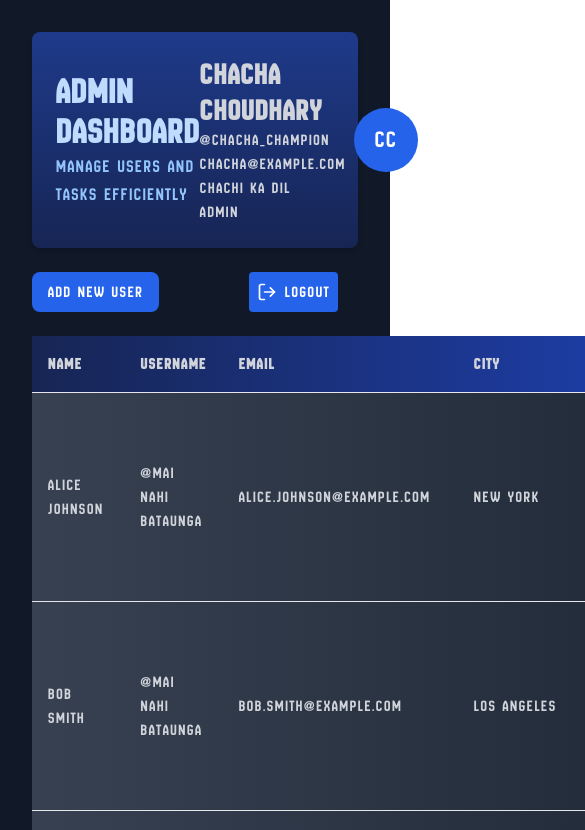
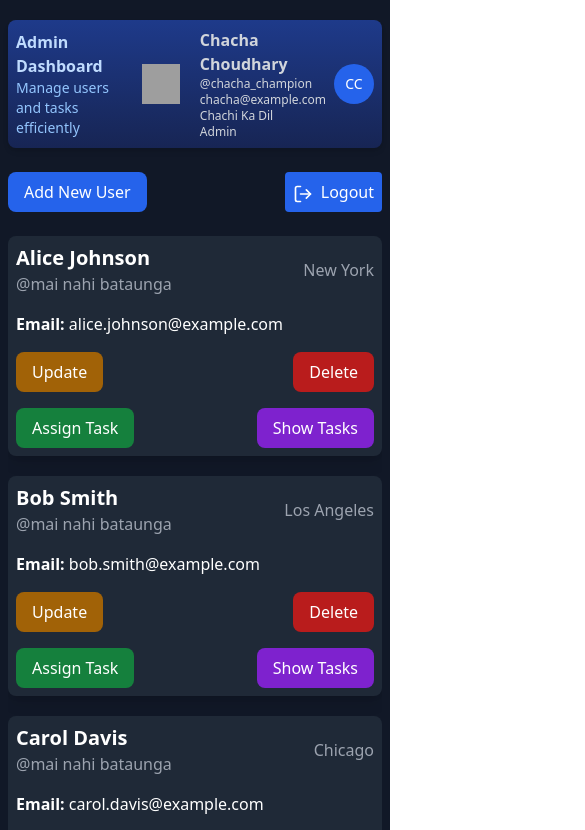
Before and after one commit to whatsayan/userportal-frontend, a React (Vite) app: page /adminDashboard in a window 390 px wide. Shown: the top 830 px of the page, 585 px wide, since content can reach past the window. Built offline with nearby package versions, Linux system fonts and the light colour scheme; grey boxes are pictures that could not be loaded.

Commit message:
made responsive

```diff
--- a/src/App.jsx
+++ b/src/App.jsx
@@ -1,14 +1,31 @@
-import React from 'react'
-import Body from './components/Body'
-import { Toaster } from 'react-hot-toast'
+import React from "react";
+import { createBrowserRouter, RouterProvider } from "react-router-dom";
 
-const App = () => {
+import UserDashboard from "./pages/userDashboard";
+import AdminDashboard from "./pages/adminDashboard";
+import Login from "./pages/login";
+Login
+const browserRouter = createBrowserRouter([
+  {
+    path: "/",
+    element: <UserDashboard />,
+  },
+  {
+    path: "/adminDashboard",
+    element: <AdminDashboard />,
+  },
+  {
+    path: "/login",
+    element: <Login />,
+  },
+]);
+
+const Body = () => {
   return (
     <>
-      <Body/>
-      <Toaster/>
+      <RouterProvider router={browserRouter} />
     </>
-  )
-}
+  );
+};
 
-export default App
+export default Body;
--- a/src/components/Home.jsx
+++ /dev/null
@@ -1,13 +0,0 @@
-import React from "react";
-import toast from "react-hot-toast";
-import { Outlet } from "react-router-dom";
-import TestComp from "./TestComp";
-
-const Home = () => {
-  return <div className="font-NewAmsterdam tracking-widest cursor-default">
-    {/* <TestComp/> */}
-    <Outlet/>
-  </div>;
-};
-
-export default Home;
--- a/src/components/LoginRegister/InputField.jsx
+++ b/src/components/InputField.jsx
@@ -17,7 +17,7 @@ const InputField = ({
       className="w-full h-full rounded-full transition-all duration-300 bg-transparent pl-5 pr-10 outline-none text-sm md:text-base border-2 border-[#8697c4] font-extrabold peer focus:border-[#7091e6]"
       id={name}
       type={type}
-      aria-label={label}
+      // aria-label={label}
       required={required}
     />
     <label
--- a/src/components/LoginRegister/RoleSelection.jsx
+++ b/src/components/RoleSelection.jsx
@@ -1,8 +1,8 @@
 import React from "react";
 
 const RoleSelection = ({ role, onChange }) => (
-  <div className="input-box relative mt-6 h-12 w-full md:w-1/2">
-    <div className="flex flex-col md:flex-row items-center space-y-2 md:space-y-0 md:space-x-4">
+  <div className="input-box relative mt-6 w-full md:w-1/2">
+    <div className="flex items-center space-x-4 px-5">
       <label className="flex items-center space-x-2">
         <input
           type="radio"
--- a/src/components/TestComp.jsx
+++ /dev/null
@@ -1,40 +0,0 @@
-import React, { useState } from "react";
-
-const TestComp = () => {
-  const [isNotEmpty, setIsNotEmpty] = useState(false);
-
-  const handleInputChange = (e) => {
-    setIsNotEmpty(e.target.value !== "");
-  };
-
-  return (
-    <div className="bg-pink-600 h-screen w-screen flex justify-center items-center">
-      <div className="relative">
-        <input
-          type="email"
-          name="email"
-          id="email"
-          onChange={handleInputChange}
-          className={`peer w-full border-b-2 border-gray-300 bg-transparent px-2 py-2 text-gray-200 focus:outline-none focus:border-green-500 placeholder-transparent ${
-            isNotEmpty ? "peer-not-empty" : ""
-          }`}
-          placeholder="Email Address"
-          // autoComplete="off"
-          required
-        />
-        <label
-          htmlFor="email"
-          className={`absolute left-2 top-2 transition-all duration-300 transform ${
-            isNotEmpty
-              ? "text-green-500 -translate-y-6 scale-75"
-              : "text-gray-400 peer-placeholder-shown:scale-100 peer-placeholder-shown:translate-y-0"
-          } font-bold origin-left`}
-        >
-          Email Address
-        </label>
-      </div>
-    </div>
-  );
-};
-
-export default TestComp;
--- /dev/null
+++ b/src/components/UserCard.jsx
@@ -0,0 +1,59 @@
+import React from "react";
+
+const UserCard = ({
+  user,
+  handleUpdateUserClick,
+  handleShowTasksClick,
+  setShowTaskDialog,
+}) => {
+  return (
+    <div className=" w-full md:w-[24%] bg-gray-800 p-2 md:p-6 rounded-lg shadow-lg text-white">
+      <div className="flex justify-between items-center mb-4">
+        <div>
+          <h2 className="text-xl font-semibold">{user.name}</h2>
+          <p className="text-gray-400">
+            @{user.username || "mai nahi bataunga"}
+          </p>
+        </div>
+        <div className="text-gray-400">{user.city}</div>
+      </div>
+      <div className="mb-4">
+        <p>
+          <strong>Email:</strong> {user.email}
+        </p>
+      </div>
+      <div className="flex flex-col gap-4">
+        <div className=" flex justify-between ">
+          <button
+            className="py-2 px-4 bg-yellow-700 rounded-lg hover:bg-yellow-800"
+            onClick={() => handleUpdateUserClick(user)}
+          >
+            Update
+          </button>
+          <button
+            className="py-2 px-4 bg-red-700 rounded-lg hover:bg-red-800"
+            onClick={() => alert("Delete functionality not yet implemented")}
+          >
+            Delete
+          </button>
+        </div>
+        <div className=" flex justify-between ">
+          <button
+            className="py-2 px-4 bg-green-700 rounded-lg hover:bg-green-800"
+            onClick={() => setShowTaskDialog(true)}
+          >
+            Assign Task
+          </button>
+          <button
+            className="py-2 px-4 bg-purple-700 rounded-lg hover:bg-purple-800"
+            onClick={() => handleShowTasksClick(user)}
+          >
+            Show Tasks
+          </button>
+        </div>
+      </div>
+    </div>
+  );
+};
+
+export default UserCard;
--- a/src/index.css
+++ b/src/index.css
@@ -7,3 +7,14 @@
     src: local(Story),
     url('./assets/fonts/NewAmsterdam-Regular.ttf') format('truetype')
 }
+
+*{
+    margin: 0;
+    padding: 0;
+    box-sizing: border-box;
+}
+
+html, body{
+    height: 100%;
+    width: 100%;
+}
--- a/src/main.jsx
+++ b/src/main.jsx
@@ -1,13 +1,15 @@
 import { StrictMode } from "react";
 import { createRoot } from "react-dom/client";
-import App from "./App.jsx";
 import "./index.css";
 import { AuthContextProvider } from "./context/AuthContext.jsx";
+import { Toaster } from "react-hot-toast";
+import App from "./App.jsx";
 
 createRoot(document.getElementById("root")).render(
   <StrictMode>
     <AuthContextProvider>
       <App />
+      <Toaster/>
     </AuthContextProvider>
   </StrictMode>
 );
--- a/src/components/AdminDashboard.jsx
+++ b/src/pages/AdminDashboard.jsx
@@ -1,10 +1,11 @@
 import React, { useState } from "react";
-import TaskDialog from "./TaskDialog";
-import AddUserForm from "./AddUserForm";
-import UpdateUserForm from "./UpdateUserForm";
-import ShowTask from "./ShowTask"; // Import the ShowTask component
+import TaskDialog from "../components/TaskDialog.jsx";
+import AddUserForm from "../components/AddUserForm.jsx";
+import UpdateUserForm from "../components/UpdateUserForm.jsx";
+import ShowTask from "../components/ShowTask.jsx";
 import { LuLogOut } from "react-icons/lu";
 import { useNavigate } from "react-router-dom";
+import UserCard from "../components/UserCard.jsx";
 
 const AdminDashboard = () => {
   const [showTaskDialog, setShowTaskDialog] = useState(false);
@@ -273,20 +274,19 @@ const AdminDashboard = () => {
   };
 
   return (
-    <div className="p-8 bg-gray-900 text-gray-300 min-h-screen">
-      <header className="bg-gradient-to-b from-blue-900 to-blue-950 hover:bg-gradient-to-t p-6 rounded-lg shadow-md mb-6">
-        <div className="flex items-center justify-between">
+    <div className="p-2 pt-5 md:p-8 mb-10 bg-gray-900 text-gray-300 min-h-screen">
+      <header className="bg-gradient-to-b from-blue-900 to-blue-950 hover:bg-gradient-to-t p-2 md:p-6 rounded-lg shadow-md mb-6 gap-5 md:gap-0 flex items-center justify-between">
         <div>
-            <h1 className="text-4xl font-bold text-blue-200">
+          <h1 className=" md:text-4xl font-bold text-blue-200">
             Admin Dashboard
           </h1>
-            <p className="text-lg text-blue-300">
+          <p className=" text-sm md:text-lg text-blue-300">
             Manage users and tasks efficiently
           </p>
         </div>
-          <div>
+        <div className="  ">
           <img
-              className="h-40 transition-all duration-500 hover:rotate-[360deg] hover:scale-110"
+            className=" h-10 w-20 md:h-40 md:w-auto transition-all duration-500 hover:rotate-[360deg] hover:scale-110"
             src="https://imgs.search.brave.com/hGqcVhfGR2rNPkQMZkTsYaeXZRnK1RY6trw_FB3T1ZY/rs:fit:860:0:0:0/g:ce/aHR0cHM6Ly93d3cu/bWluaW9yYW5nZS5j/b20vaW1hZ2VzL2hl/YWRlci9wYW0ud2Vi/cA"
             alt="User-management-system-logo"
           />
@@ -294,17 +294,22 @@ const AdminDashboard = () => {
         <div className="flex items-center space-x-4">
           <div className="flex items-center space-x-2">
             <div>
-                <p className=" font-bold text-3xl">{loggedInUser.name}</p>
-                <p className=" text-md text-gray-300">
+              <p className=" font-bold md:text-3xl">{loggedInUser.name}</p>
+              <p className=" text-xs md:text-md text-gray-300">
                 @{loggedInUser.username}
               </p>
-                <p className=" text-md text-gray-300">{loggedInUser.email}</p>
-                <p className=" text-md text-gray-300">{loggedInUser.city}</p>
-                <p className=" text-md text-gray-300">{loggedInUser.role}</p>
+              <p className=" text-xs md:text-md text-gray-300">
+                {loggedInUser.email}
+              </p>
+              <p className=" text-xs md:text-md text-gray-300">
+                {loggedInUser.city}
+              </p>
+              <p className=" text-xs md:text-md text-gray-300">
+                {loggedInUser.role}
+              </p>
             </div>
-              <div className="w-fit px-4 min-w-16 h-16 bg-blue-600 hover:bg-blue-700 rounded-full flex items-center justify-center text-white text-2xl">
+            <div className="w-fit md:px-4 min-w-10 h-10 md:min-w-16 md:h-16 bg-blue-600 hover:bg-blue-700 rounded-full flex items-center justify-center text-white text-sm md:text-2xl">
               {loggedInUser.name.split(" ").map((item) => item.charAt(0))}
-              </div>
             </div>
           </div>
         </div>
@@ -318,70 +323,23 @@ const AdminDashboard = () => {
         </button>
         <button
           onClick={handleLogout}
-          className="p-2 mr-5 bg-blue-600 hover:bg-blue-700 text-white rounded transition duration-300"
+          className="p-2 bg-blue-600 hover:bg-blue-700 text-white rounded transition duration-300"
         >
           <LuLogOut className="h-5 w-5 inline-block" />
           <span className={`ml-2 `}>Logout</span>
         </button>
       </div>
-      <table className="w-full text-left bg-gray-800 rounded-lg">
-        <thead>
-          <tr className="bg-gradient-to-r from-blue-950 to-blue-800 hover:bg-gradient-to-l">
-            <th className="p-4 border-b">Name</th>
-            <th className="p-4 border-b">Username</th>
-            <th className="p-4 border-b">Email</th>
-            <th className="p-4 border-b">City</th>
-            <th className="p-4 border-b">Actions</th>
-          </tr>
-        </thead>
-        <tbody className="bg-gradient-to-r from-gray-700 to-gray-800">
-          {users.map((user) => (
-            <React.Fragment key={user.id}>
-              <tr className=" transition-all duration-500 hover:skew-x-12 hover:bg-gradient-to-r from-gray-950 to-gray-700 ">
-                <td className="p-4 border-b">{user.name}</td>
-                <td className="p-4 border-b">
-                  @{user.username || "mai nahi bataunga"}
-                </td>
-                <td className="p-4 border-b">{user.email}</td>
-                <td className="p-4 border-b">{user.city}</td>
-                <td className="p-4 border-b">
-                  <button
-                    className="py-1 px-3 mr-2 bg-yellow-700 rounded-lg hover:bg-yellow-800"
-                    onClick={() => handleUpdateUserClick(user)}
-                  >
-                    Update
-                  </button>
-                  <button className="py-1 px-3 mr-2 bg-red-700 rounded-lg hover:bg-red-800">
-                    Delete
-                  </button>
-                  <button
-                    className="py-1 px-3 mr-2 bg-green-700 rounded-lg hover:bg-green-800"
-                    onClick={() => setShowTaskDialog(true)}
-                  >
-                    Assign Task
-                  </button>
-                  <button
-                    className="py-1 px-3 bg-purple-700 rounded-lg hover:bg-purple-800"
-                    onClick={() => handleShowTasksClick(user)}
-                  >
-                    Show Tasks
-                  </button>
-                </td>
-              </tr>
-              {showTasksForUser && showTasksForUser.id === user.id && (
-                <tr className="">
-                  <td className="" colSpan="5">
-                    <ShowTask
-                      tasks={user.tasks}
-                      onClose={() => setShowTasksForUser(null)}
+      <div className="w-full overflow-hidden flex flex-wrap justify-between gap-y-5">
+        {users.map((user, index) => (
+          <UserCard
+            key={index}
+            user={user}
+            handleUpdateUserClick={handleUpdateUserClick}
+            handleShowTasksClick={handleShowTasksClick}
+            setShowTaskDialog={setShowTaskDialog}
           />
-                  </td>
-                </tr>
-              )}
-            </React.Fragment>
         ))}
-        </tbody>
-      </table>
+      </div>
 
       {showTaskDialog && (
         <TaskDialog onClose={() => setShowTaskDialog(false)} />
```
Also changed, not shown: src/components/Body.jsx (deleted, +0 -36 lines), src/pages/Login.jsx (renamed from src/components/LoginRegister/LoginRegister.jsx, +38 -36 lines), src/pages/UserDashboard.jsx (renamed from src/components/UserDashboard.jsx, +34 -18 lines). Lines whose indentation alone changed are shown as unchanged.
